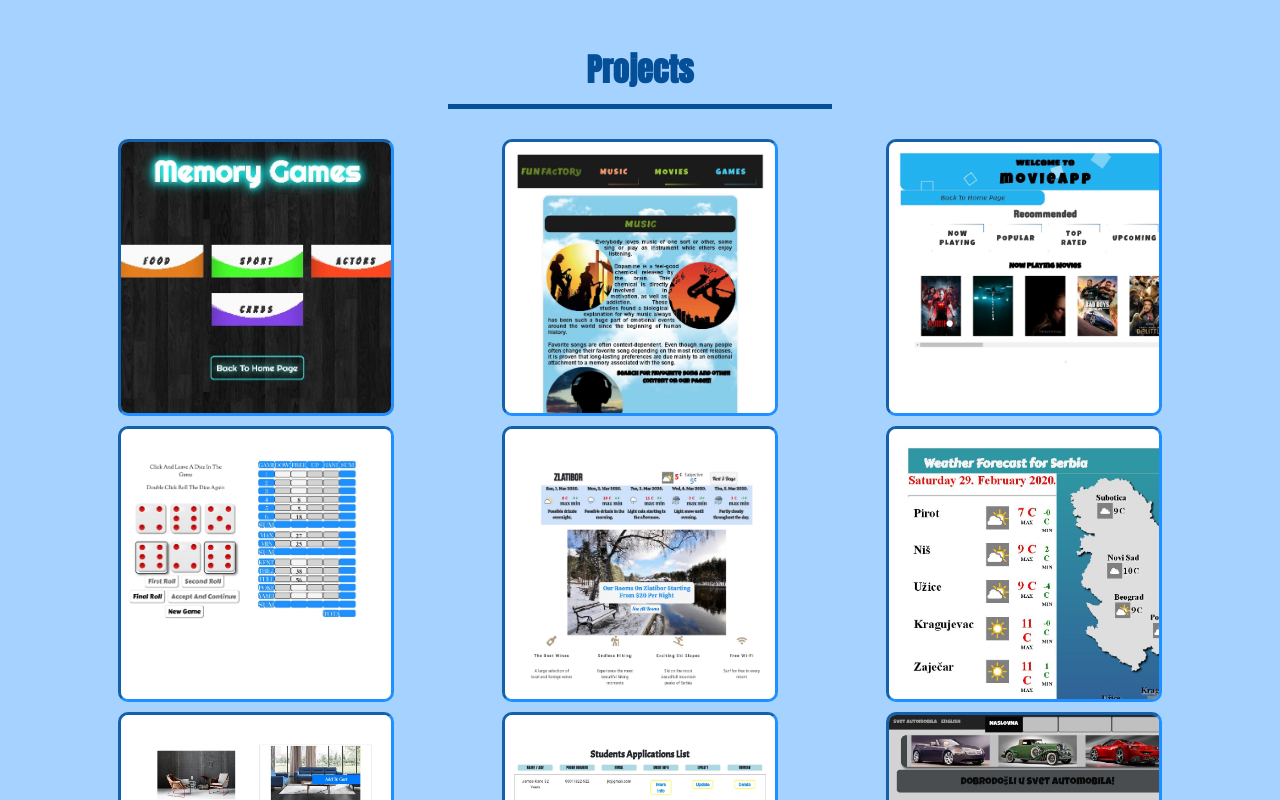
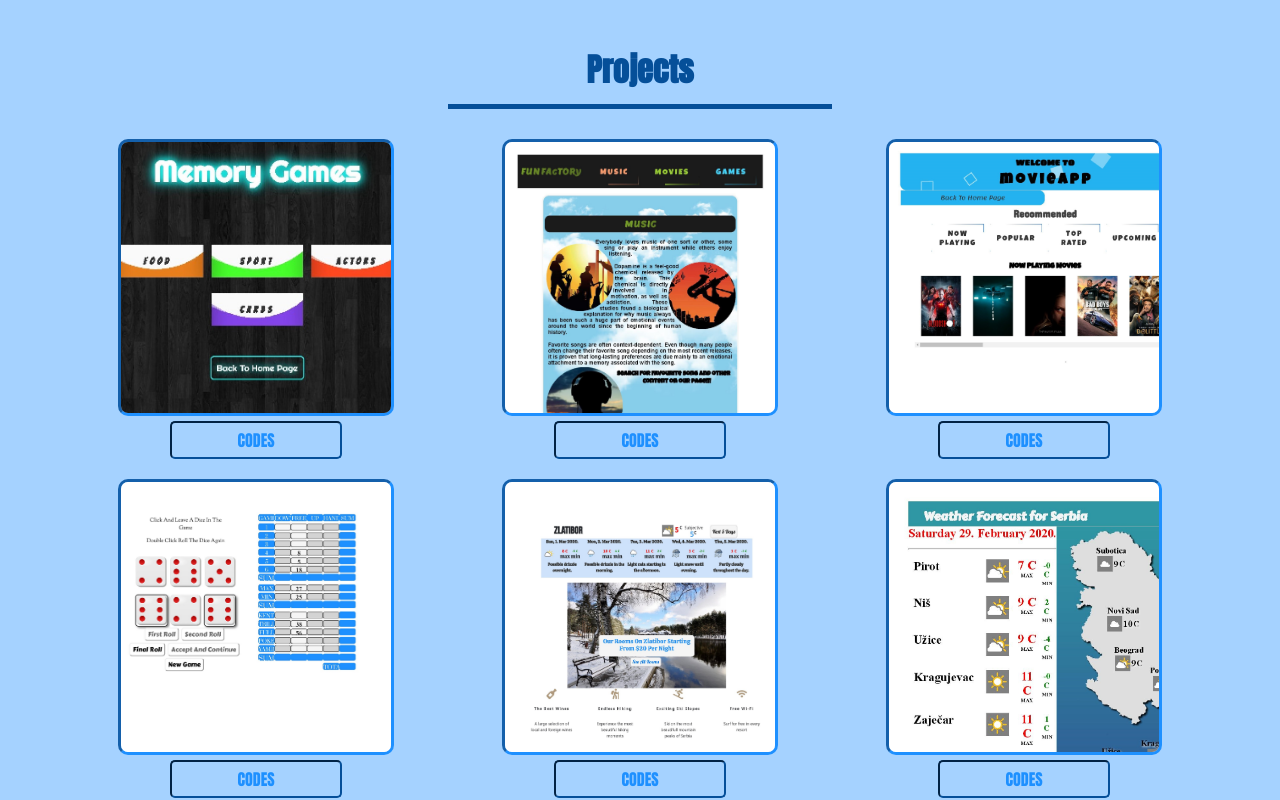
Before and after one commit to bokijano/bojankrstic, a React app: page / in a window 1280 px wide. Shown: the part 1360-2160 px from the top of the page. Built offline with nearby package versions, Linux system fonts and the light colour scheme.

Commit message:
codes src commit

```diff
--- a/src/App.css
+++ b/src/App.css
@@ -563,25 +563,48 @@
   }
 }
 
-.projects .project-link .project-image {
+.projects .project-link .project-data {
   display: -webkit-box;
   display: -ms-flexbox;
   display: flex;
+  -webkit-box-orient: vertical;
+  -webkit-box-direction: normal;
+      -ms-flex-direction: column;
+          flex-direction: column;
   -webkit-box-pack: center;
       -ms-flex-pack: center;
           justify-content: center;
+  -webkit-box-align: center;
+      -ms-flex-align: center;
+          align-items: center;
   position: relative;
   width: 30%;
   margin-top: 10px;
 }
 
 @media screen and (max-width: 768px) {
-  .projects .project-link .project-image {
+  .projects .project-link .project-data {
     width: 50%;
   }
 }
 
-.projects .project-link .project-image img {
+.projects .project-link .project-data .project-image {
+  display: -webkit-box;
+  display: -ms-flexbox;
+  display: flex;
+  -webkit-box-orient: vertical;
+  -webkit-box-direction: normal;
+      -ms-flex-direction: column;
+          flex-direction: column;
+  -webkit-box-pack: center;
+      -ms-flex-pack: center;
+          justify-content: center;
+  -webkit-box-align: center;
+      -ms-flex-align: center;
+          align-items: center;
+}
+
+.projects .project-link .project-data .project-image img {
   opacity: 1;
   display: block;
   width: 80%;
@@ -595,7 +618,7 @@
   border-style: inset;
 }
 
-.projects .project-link .project-image .project-name {
+.projects .project-link .project-data .project-image .project-name {
   -webkit-transition: 0.5s ease;
   transition: 0.5s ease;
   opacity: 0;
@@ -608,7 +631,7 @@
   cursor: pointer;
 }
 
-.projects .project-link .project-image .project-name a {
+.projects .project-link .project-data .project-image .project-name a {
   text-decoration: none;
   color: #054f99;
   font-weight: bolder;
@@ -617,18 +640,36 @@
 }
 
 @media screen and (max-width: 768px) {
-  .projects .project-link .project-image .project-name a {
+  .projects .project-link .project-data .project-image .project-name a {
     font-size: 1rem;
   }
 }
 
-.projects .project-link .project-image:hover img {
+.projects .project-link .project-data .project-image:hover img {
   opacity: 0.4;
   border: 5px solid dodgerblue;
   border-style: inset;
 }
 
-.projects .project-link .project-image:hover .project-name {
+.projects .project-link .project-data .project-image:hover .project-name {
   opacity: 1;
 }
+
+.projects .project-link .project-data .codes-link {
+  width: 50%;
+  text-align: center;
+  font-family: "Anton";
+  color: dodgerblue;
+  text-decoration: none;
+  margin: 5px 0 10px 0;
+  padding: 5px;
+  border: 2px solid #054f99;
+  border-radius: 5px;
+  border-style: inset;
+}
+
+.projects .project-link .project-data .codes-link:hover {
+  border: 5px solid dodgerblue;
+  border-style: inset;
+}
 /*# sourceMappingURL=App.css.map */
--- a/src/App.scss
+++ b/src/App.scss
@@ -358,15 +358,22 @@
         opacity: 1;
       }
     }
-    .project-image {
+    .project-data {
       display: flex;
+      flex-direction: column;
       justify-content: center;
+      align-items: center;
       position: relative;
       width: 30%;
       margin-top: 10px;
       @media screen and (max-width: 768px) {
         width: 50%;
       }
+      .project-image {
+        display: flex;
+        flex-direction: column;
+        justify-content: center;
+        align-items: center;
         img {
           opacity: 1;
           display: block;
@@ -409,5 +416,22 @@
           }
         }
       }
+      .codes-link {
+        width: 50%;
+        text-align: center;
+        font-family: "Anton";
+        color: dodgerblue;
+        text-decoration: none;
+        margin: 5px 0 10px 0;
+        padding: 5px;
+        border: 2px solid rgb(5, 79, 153);
+        border-radius: 5px;
+        border-style: inset;
+        &:hover {
+          border: 5px solid dodgerblue;
+          border-style: inset;
         }
       }
+    }
+  }
+}
--- a/src/components/ProjectData.js
+++ b/src/components/ProjectData.js
@@ -5,6 +5,7 @@
     linkSrc:
       "https://f2j3m8mdozkgkfs9mpn8vw-on.drv.tw/worldcup2018/sajt/worldcup.html",
     atlText: "world cup",
+    codeSrc: "https://github.com/bokijano/worldcup2018",
   },
   {
     id: 2,
@@ -12,54 +13,63 @@
     linkSrc:
       "https://f2j3m8mdozkgkfs9mpn8vw-on.drv.tw/cars/svetAutomobila/dist/automobilizam.html",
     atlText: "cars",
+    codeSrc: "https://github.com/bokijano/jquery-cars",
   },
   {
     id: 3,
     title: "APPLICATION MANAGER",
     linkSrc: "https://bokijano.github.io/app-manager",
     atlText: "app manager",
+    codeSrc: "https://github.com/bokijano/app-manager",
   },
   {
     id: 4,
     title: "ONLINE SHOPPING APP",
     linkSrc: "https://bokijano.github.io/online-commerce",
     atlText: "shoping app",
+    codeSrc: "https://github.com/bokijano/online-commerce",
   },
   {
     id: 5,
     title: "WEATHER FORECAST SERBIA",
     linkSrc: "https://bokijano.github.io/forecast-serbia",
     atlText: "weather forecast",
+    codeSrc: "https://github.com/bokijano/weather-serbia",
   },
   {
     id: 6,
     title: "MOUNTAIN RESORTS",
     linkSrc: "https://bokijano.github.io/resorts",
     atlText: "mountain resorts",
+    codeSrc: "https://github.com/bokijano/resorts",
   },
   {
     id: 7,
     title: "YAMB GAME",
     linkSrc: "https://bokijano.github.io/game-yamb",
     atlText: "yamb game",
+    codeSrc: "https://github.com/bokijano/game-yamb",
   },
   {
     id: 8,
     title: "MOVIES APP",
     linkSrc: "https://bokijano.github.io/movie-app",
     atlText: "movies appSrc",
+    codeSrc: "https://github.com/bokijano/movie-app",
   },
   {
     id: 9,
     title: "FUN FACTORY",
     linkSrc: "https://bokijano.github.io/funfactory",
     atlText: "funfactory appSrc",
+    codeSrc: "https://github.com/bokijano/funfactory",
   },
   {
     id: 10,
     title: "CANVAS & GAMES",
     linkSrc: "https://bokijano.github.io/games-with-animations",
     atlText: "canvas games",
+    codeSrc: "https://github.com/bokijano/games-with-animations",
   },
 ];
 
--- a/src/components/Projects.js
+++ b/src/components/Projects.js
@@ -37,7 +37,8 @@
         <article className="project-link">
           {this.state.projects.reverse().map((project) => {
             return (
-              <section key={project.id} className="project-image">
+              <section key={project.id} className="project-data">
+                <div className="project-image">
                   <img
                     src={this.state.projectImg[project.id - 1]}
                     alt={project.altText}
@@ -51,6 +52,14 @@
                       {project.title}
                     </a>
                   </div>
+                </div>
+                <a
+                  className="codes-link"
+                  href={project.codeSrc}
+                  target="_blank"
+                >
+                  CODES
+                </a>
               </section>
             );
           })}
```
Also changed, not shown: 1 other file (tests, documents, lock files or other folders). Lines whose indentation alone changed are shown as unchanged.
